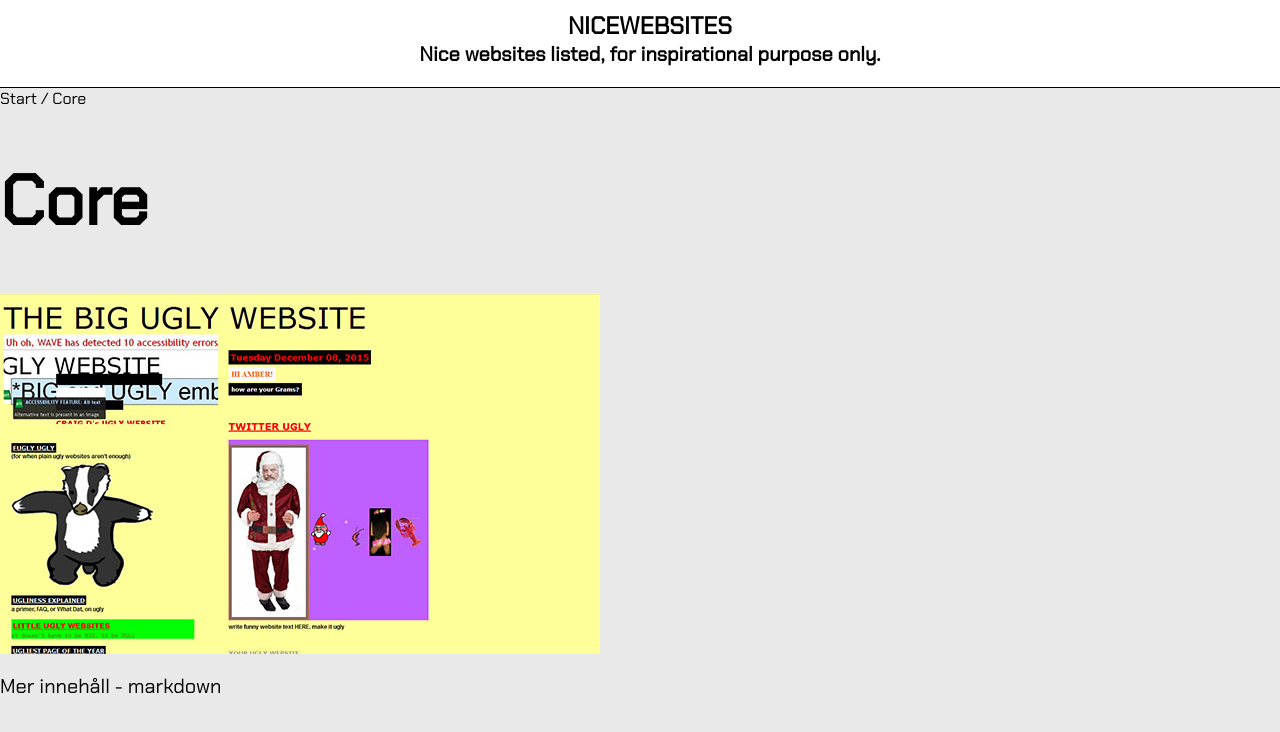
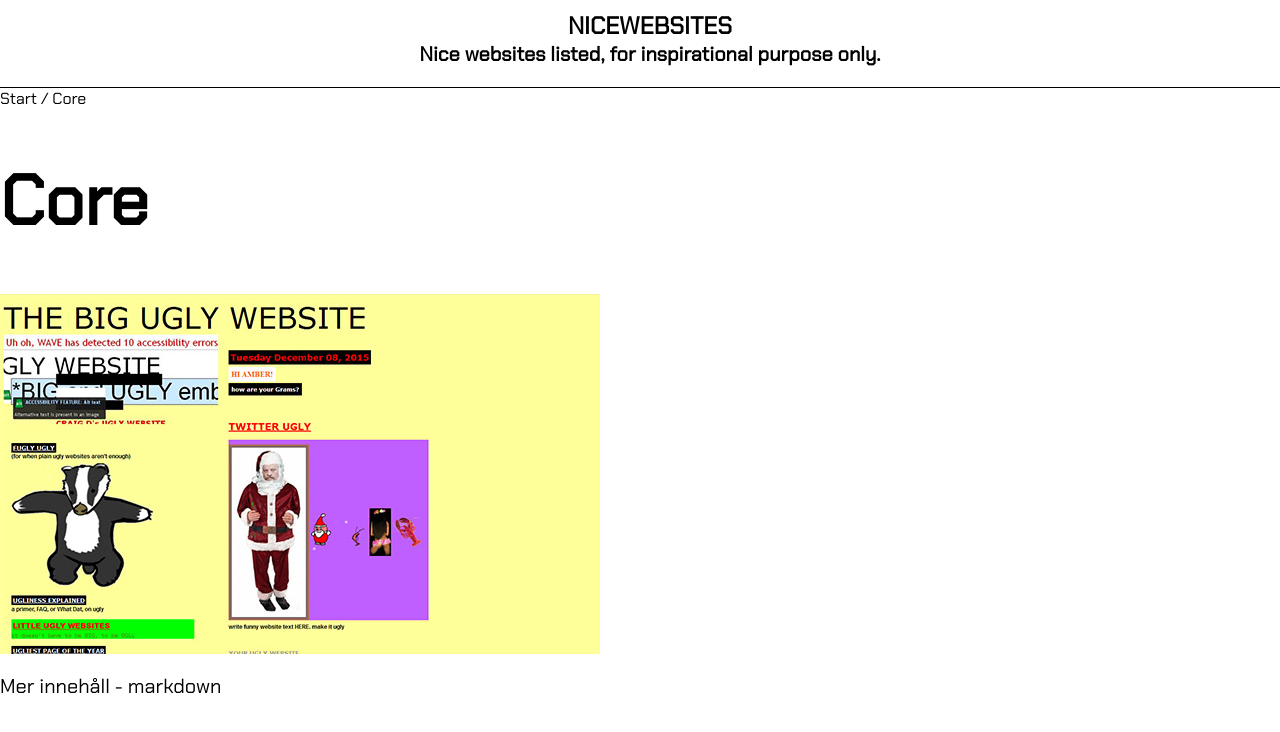
Before and after one commit to sharecar/nicewebsites, a Jekyll site: the page built from _websites/fittcore.md, in a window 1280 px wide. Shown: the top 732 px of the page. Built offline with Jekyll 4.4.1, drawn with Linux system fonts in a browser that asks for light colours.

Commit message:
new changes

```diff
--- a/assets/main.scss
+++ b/assets/main.scss
@@ -19,7 +19,7 @@
   margin:0;
   padding: 0;
   font-size: $general_font_size * 1.6;
-  background-color: $color--grey;
+  background-color: $color--white;
 }
 
 #header {
@@ -117,20 +117,33 @@
     }
 }
 .grid-item_information-container {
-  background-color: white;
+  background-color: $color--black;
   padding: $gutter;
   border-bottom: 1px solid black;
+  color: $color--white;
+  position: absolute;
+  bottom: 0;
+  width: 100%;
+  visibility: hidden;
+  a {
+    color: $color--white;
+  }
 }
 
+.grid-item:hover .grid-item_information-container  {
+  visibility: visible;
+}
 
 .website-title {
   font-size: $general_font_size * 4;
   text-transform: uppercase;
   font-weight: bold;
+  color: $color--white;
 }
 
 .website-desc {
   font-size: $general_font_size * 1.4;
+  color: $color--white;
 }
 
 .grid-item_read-more {
@@ -138,6 +151,7 @@
   position: absolute;
   right: 10px;
   bottom: 20px;
+  color: $color--white;
 }
 
 .u-objectfit--cover { width:100%;height:100%;object-fit: cover; }
```
Also changed, not shown: 2 other files.
